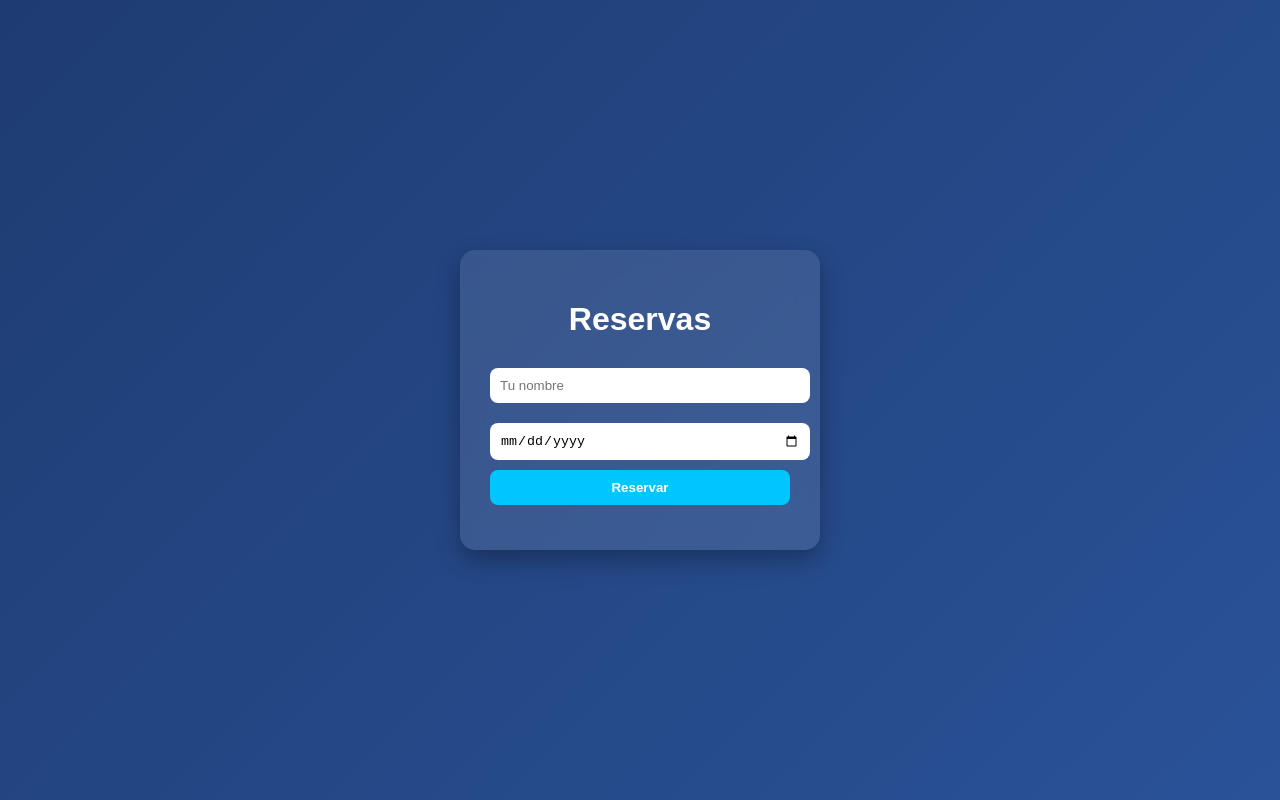
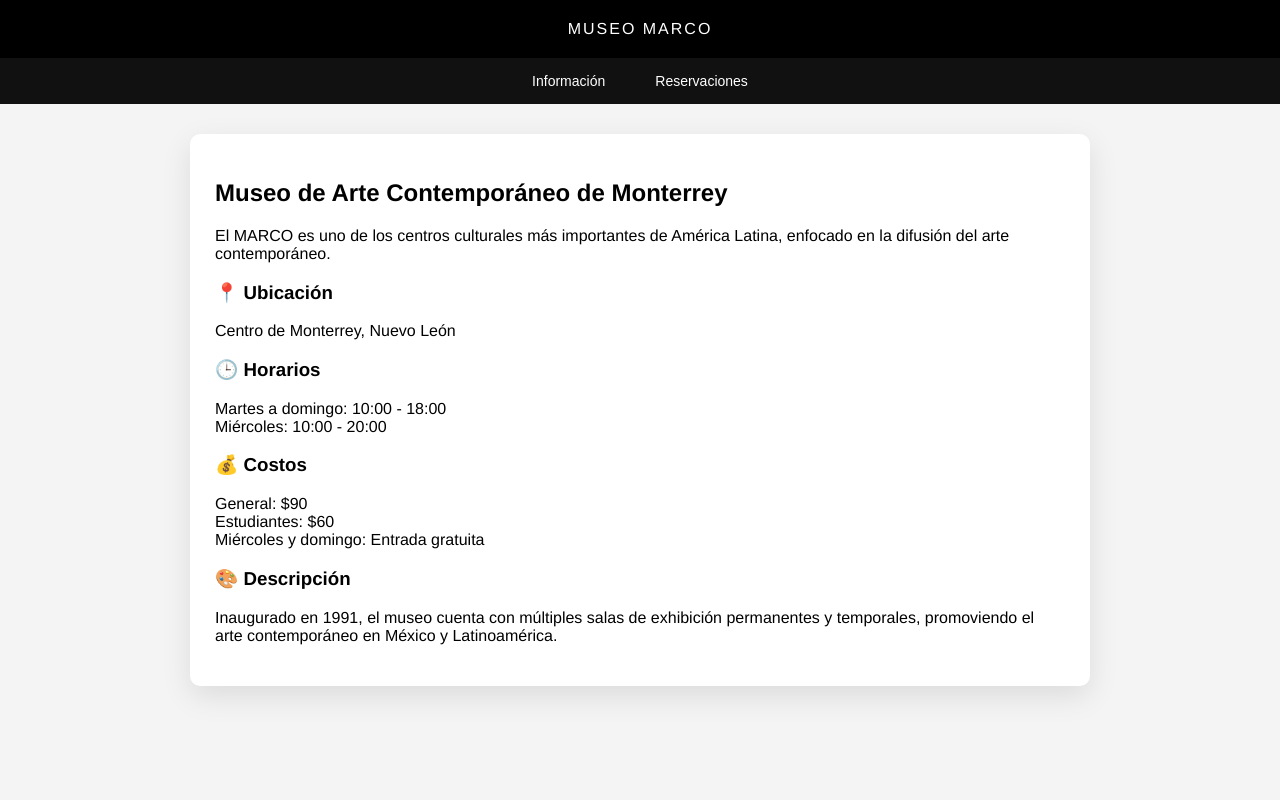
Before and after one commit to Necgs/devops-project, a website: page frontend/index.html in a window 1280 px wide. Drawn offline with Linux system fonts and the light colour scheme.

Commit message:
Actualice el html y el backend para que tuuviera mejor funcionalidad

```diff
--- a/backend/app.js
+++ b/backend/app.js
@@ -1,9 +1,12 @@
 const express = require("express");
+const cors = require("cors");
 const fs = require("fs");
 const path = require("path");
 const mongoose = require("mongoose");
 
 const app = express();
+
+app.use(cors());
 app.use(express.json());
 
 // ===============================
--- a/backend/package.json
+++ b/backend/package.json
@@ -11,6 +11,7 @@
   "license": "ISC",
   "type": "commonjs",
   "dependencies": {
+    "cors": "^2.8.6",
     "express": "^5.2.1",
     "mongoose": "^9.4.1"
   }
--- a/frontend/index.html
+++ b/frontend/index.html
@@ -2,83 +2,170 @@
 <html lang="es">
 <head>
 <meta charset="UTF-8">
-  <title>Sistema de Reservas</title>
+<title>Museo MARCO - Monterrey</title>
+
 <style>
 body {
   margin: 0;
-      font-family: Arial, sans-serif;
-      background: linear-gradient(135deg, #1e3c72, #2a5298);
+  font-family: "Helvetica Neue", Arial, sans-serif;
+  background: #f4f4f4;
+}
+
+/* HEADER */
+header {
+  background: #000;
   color: white;
+  padding: 20px;
+  text-align: center;
+  letter-spacing: 2px;
+}
+
+/* NAV */
+nav {
   display: flex;
   justify-content: center;
-      align-items: center;
-      height: 100vh;
+  background: #111;
 }
 
-    .container {
-      background: rgba(255, 255, 255, 0.1);
-      padding: 30px;
-      border-radius: 15px;
-      backdrop-filter: blur(10px);
-      text-align: center;
-      width: 300px;
-      box-shadow: 0 10px 25px rgba(0,0,0,0.3);
+nav button {
+  background: none;
+  border: none;
+  color: white;
+  padding: 15px 25px;
+  cursor: pointer;
+  font-size: 14px;
 }
 
-    h1 {
-      margin-bottom: 20px;
+nav button:hover {
+  background: #333;
+}
+
+/* SECCIONES */
+.section {
+  display: none;
+  padding: 30px;
+  max-width: 900px;
+  margin: auto;
+}
+
+.active {
+  display: block;
+}
+
+/* INFO */
+.info-box {
+  background: white;
+  padding: 25px;
+  border-radius: 10px;
+  box-shadow: 0 10px 30px rgba(0,0,0,0.1);
+}
+
+/* RESERVA */
+.form-box {
+  background: white;
+  padding: 25px;
+  border-radius: 10px;
+  box-shadow: 0 10px 30px rgba(0,0,0,0.1);
+  max-width: 400px;
+  margin: auto;
 }
 
 input {
   width: 100%;
-      padding: 10px;
+  padding: 12px;
   margin: 10px 0;
-      border: none;
-      border-radius: 8px;
+  border-radius: 6px;
+  border: 1px solid #ccc;
 }
 
-    button {
+button.submit {
   width: 100%;
-      padding: 10px;
-      background: #00c6ff;
+  padding: 12px;
+  background: black;
+  color: white;
   border: none;
-      border-radius: 8px;
-      color: white;
-      font-weight: bold;
   cursor: pointer;
-      transition: 0.3s;
-    }
-
-    button:hover {
-      background: #0072ff;
 }
 
 .msg {
   margin-top: 15px;
-      font-size: 14px;
 }
 
 </style>
 </head>
+
 <body>
 
-  <div class="container">
-    <h1>Reservas</h1>
+<header>
+  MUSEO MARCO
+</header>
 
-    <input type="text" id="nombre" placeholder="Tu nombre">
+<nav>
+  <button onclick="mostrarSeccion('info')">Información</button>
+  <button onclick="mostrarSeccion('reserva')">Reservaciones</button>
+</nav>
+
+<!-- INFO -->
+<div id="info" class="section active">
+  <div class="info-box">
+    <h2>Museo de Arte Contemporáneo de Monterrey</h2>
+
+    <p>
+      El MARCO es uno de los centros culturales más importantes de América Latina,
+      enfocado en la difusión del arte contemporáneo.
+    </p>
+
+    <h3>📍 Ubicación</h3>
+    <p>Centro de Monterrey, Nuevo León</p>
+
+    <h3>🕒 Horarios</h3>
+    <p>
+      Martes a domingo: 10:00 - 18:00 <br>
+      Miércoles: 10:00 - 20:00
+    </p>
+
+    <h3>💰 Costos</h3>
+    <p>
+      General: $90 <br>
+      Estudiantes: $60 <br>
+      Miércoles y domingo: Entrada gratuita
+    </p>
+
+    <h3>🎨 Descripción</h3>
+    <p>
+      Inaugurado en 1991, el museo cuenta con múltiples salas de exhibición
+      permanentes y temporales, promoviendo el arte contemporáneo en México y Latinoamérica.
+    </p>
+  </div>
+</div>
+
+<!-- RESERVA -->
+<div id="reserva" class="section">
+  <div class="form-box">
+    <h2>Reservar visita</h2>
+
+    <input type="text" id="nombre" placeholder="Nombre del visitante">
     <input type="date" id="fecha">
 
-    <button onclick="crearReserva()">Reservar</button>
+    <button class="submit" onclick="crearReserva()">Reservar</button>
 
     <div class="msg" id="mensaje"></div>
   </div>
+</div>
 
 <script>
+function mostrarSeccion(id) {
+  document.querySelectorAll(".section").forEach(sec => {
+    sec.classList.remove("active");
+  });
+  document.getElementById(id).classList.add("active");
+}
+
 function crearReserva() {
   const nombre = document.getElementById("nombre").value;
   const fecha = document.getElementById("fecha").value;
 
-	fetch("http://localhost:3000/reserva")
+  fetch("http://localhost:3000/reserva", {
     method: "POST",
     headers: {
       "Content-Type": "application/json"
@@ -91,7 +178,6 @@
   })
   .catch(err => {
     document.getElementById("mensaje").innerText = "Error al conectar";
-        console.error(err);
   });
 }
 </script>
```
Also changed, not shown: 1 other file. Lines whose indentation alone changed are shown as unchanged.
